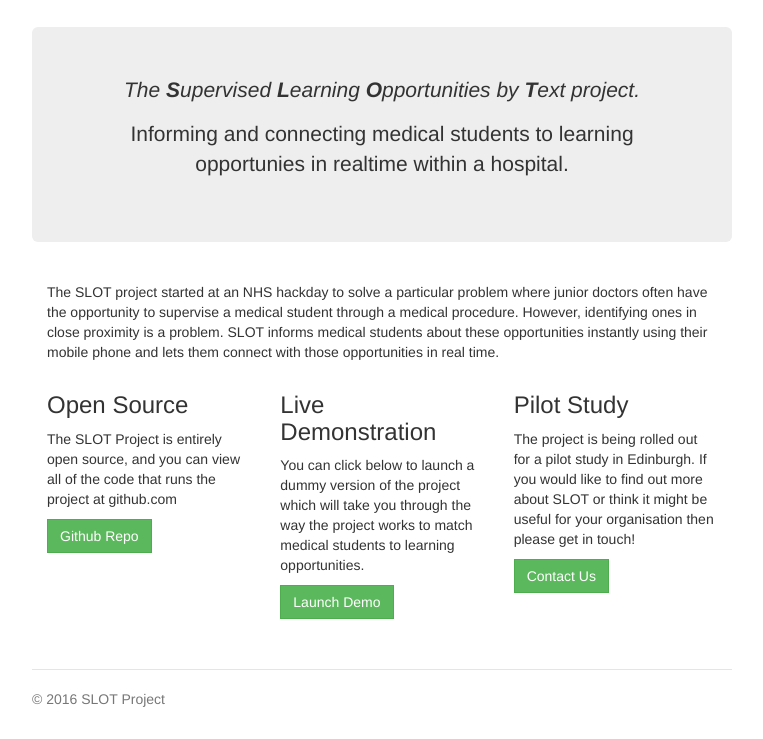
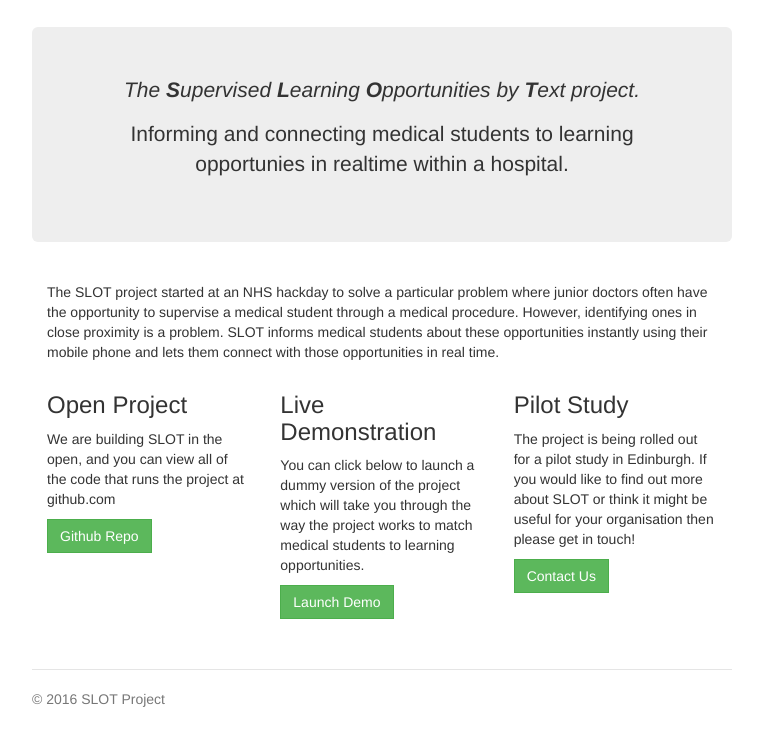
Before and after one commit to nhshd-slot/slot-splash, a website: page index.html in a window 1280 px wide. Shown: the part 84-823 px from the top of the page, without its empty margins (258-1021 px from the left). Drawn offline with nearby package versions, Linux system fonts and the light colour scheme.

Commit message:
Updated 'Open Source' section on web site

```diff
--- a/index.html
+++ b/index.html
@@ -44,10 +44,9 @@
       <p>The SLOT project started at an NHS hackday to solve a particular problem where junior doctors often have the opportunity to supervise a medical student through a medical procedure. However, identifying ones in close proximity is a problem. SLOT informs medical students about these opportunities instantly using their mobile phone and lets them connect with those opportunities in real time.</p>
     </div>
     <div class="col-lg-4">
-      <h3>Open Source</h3>
-      <p>The SLOT Project is entirely open source, and you can view all of the code that runs the project at github.com</p>
+      <h3>Open Project</h3>
+      <p>We are building SLOT in the open, and you can view all of the code that runs the project at github.com</p>
       <p><a class="btn btn-success" href="https://github.com/nhshd-slot/" role="button">Github Repo</a></p>
-      <br/>
     </div>
 
     <div class="col-lg-4">
```
